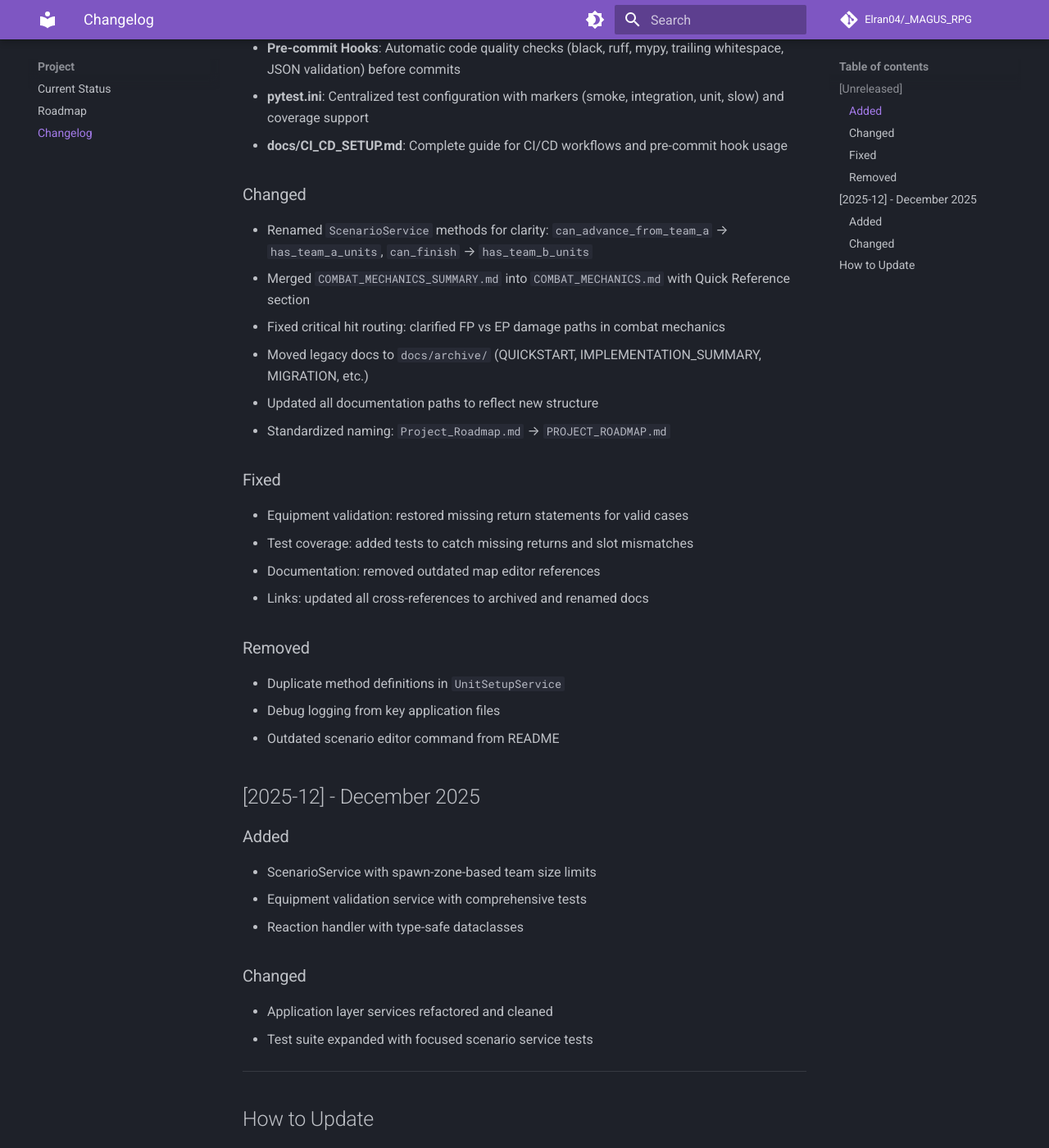
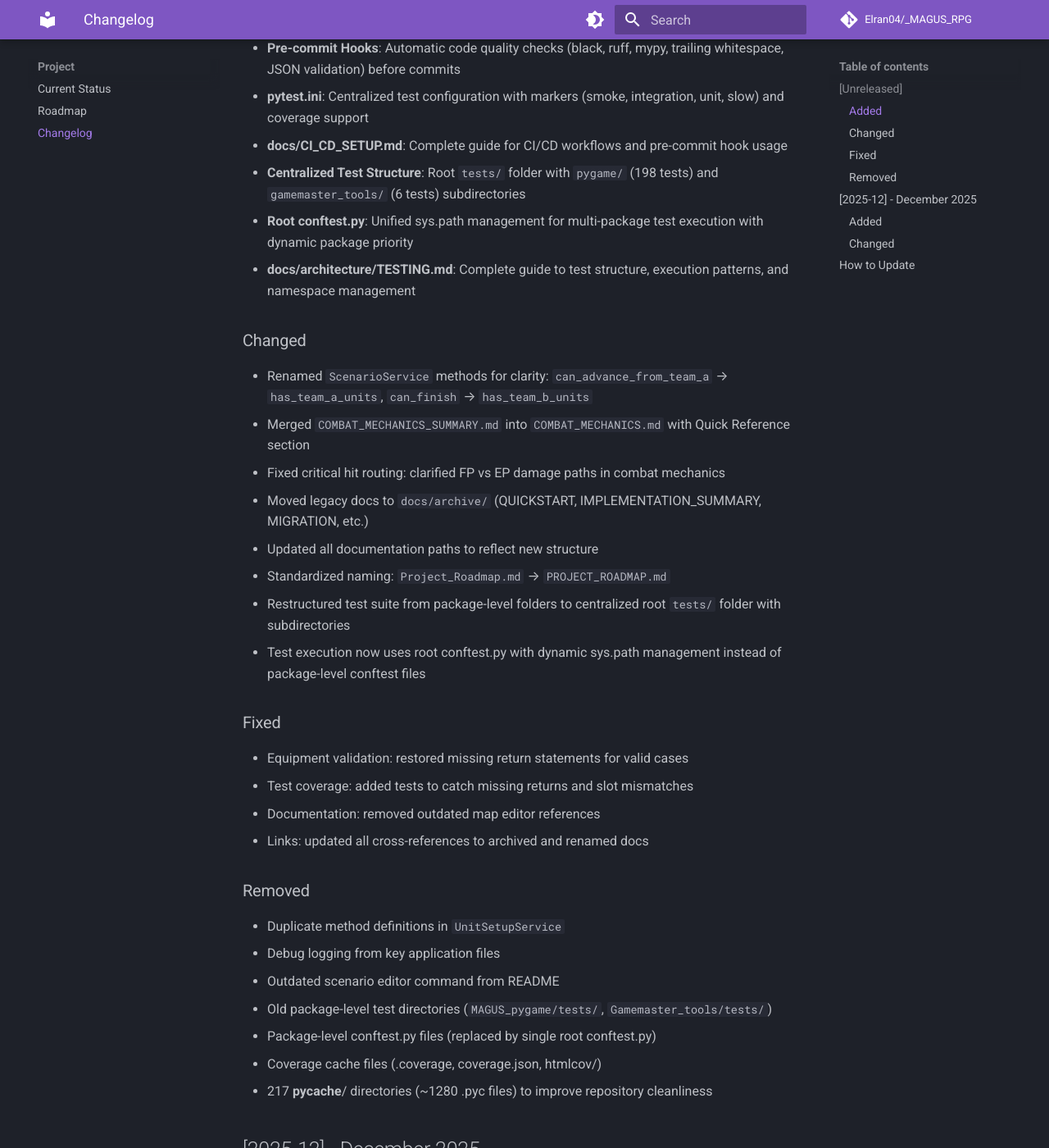
Before and after one commit to Elran04/_MAGUS_RPG, an MkDocs documentation site: the page built from docs/project/CHANGELOG.md, in a window 1280 px wide and 1400 px high, scrolled down 672 px. Shown: the whole window at 82% size. Built offline with MkDocs 1.6.1 and Material for MkDocs 9.7.7, drawn with Linux system fonts in a browser that asks for light colours; comment, search, counter and statistics services are not loaded.

Commit message:
docs: update CHANGELOG with test restructuring details

```diff
--- a/docs/project/CHANGELOG.md
+++ b/docs/project/CHANGELOG.md
@@ -17,6 +17,9 @@ The format is based on [Keep a Changelog](https://keepachangelog.com/en/1.0.0/).
 - **Pre-commit Hooks**: Automatic code quality checks (black, ruff, mypy, trailing whitespace, JSON validation) before commits
 - **pytest.ini**: Centralized test configuration with markers (smoke, integration, unit, slow) and coverage support
 - **docs/CI_CD_SETUP.md**: Complete guide for CI/CD workflows and pre-commit hook usage
+- **Centralized Test Structure**: Root `tests/` folder with `pygame/` (198 tests) and `gamemaster_tools/` (6 tests) subdirectories
+- **Root conftest.py**: Unified sys.path management for multi-package test execution with dynamic package priority
+- **docs/architecture/TESTING.md**: Complete guide to test structure, execution patterns, and namespace management
 
 ### Changed
 - Renamed `ScenarioService` methods for clarity: `can_advance_from_team_a` → `has_team_a_units`, `can_finish` → `has_team_b_units`
@@ -25,6 +28,8 @@ The format is based on [Keep a Changelog](https://keepachangelog.com/en/1.0.0/).
 - Moved legacy docs to `docs/archive/` (QUICKSTART, IMPLEMENTATION_SUMMARY, MIGRATION, etc.)
 - Updated all documentation paths to reflect new structure
 - Standardized naming: `Project_Roadmap.md` → `PROJECT_ROADMAP.md`
+- Restructured test suite from package-level folders to centralized root `tests/` folder with subdirectories
+- Test execution now uses root conftest.py with dynamic sys.path management instead of package-level conftest files
 
 ### Fixed
 - Equipment validation: restored missing return statements for valid cases
@@ -36,6 +41,10 @@ The format is based on [Keep a Changelog](https://keepachangelog.com/en/1.0.0/).
 - Duplicate method definitions in `UnitSetupService`
 - Debug logging from key application files
 - Outdated scenario editor command from README
+- Old package-level test directories (`MAGUS_pygame/tests/`, `Gamemaster_tools/tests/`)
+- Package-level conftest.py files (replaced by single root conftest.py)
+- Coverage cache files (.coverage, coverage.json, htmlcov/)
+- 217 __pycache__/ directories (~1280 .pyc files) to improve repository cleanliness
 
 ## [2025-12] - December 2025
 
```
